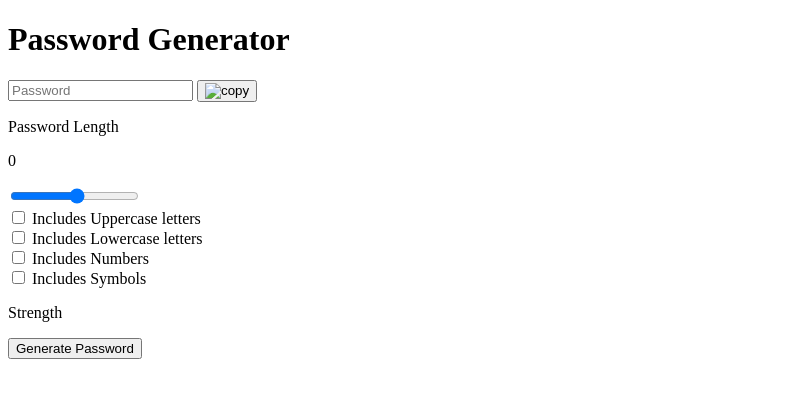
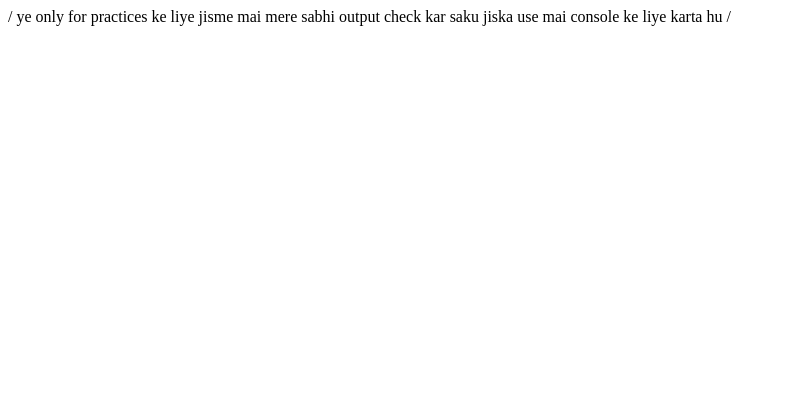
Before and after one commit to satyamst/learn_javascript, a plain HTML site: page index.html in a window 1280 px wide. Shown: the whole page, without its empty margins (0-786 px from the left). Drawn offline with Linux system fonts and the light colour scheme.

Commit message:
modification

```diff
--- /dev/null
+++ b/first.js
@@ -0,0 +1,95 @@
+// const product = {
+//     product_name:'Orange',
+//     product_id:1,
+//     product_price:100,
+//     product_categoriya:'frute',
+
+// };
+//for loop for js script
+// let count = 20;
+// for(let count =1; count<=5;count++){
+//     console.log("count");//5 execute five times
+// }
+alert("hello friend");
+
+/*
+// calculate sum of 1 to 5
+let sum = 0;
+for(let i =1; i<=5;i++) {
+    sum= sum+i;
+}
+console.log("sum",sum);
+console.log("loop is ended");
+*/
+
+
+
+
+
+
+
+
+
+
+
+
+
+// let sum = 5;
+// // let n = 100;
+// for (let i=1; i<= 5; i++) {
+//     sum = sum + i; // sum = 15
+// }
+// console.log("sum",sum);
+// console.log("loop has be ended");
+//print 1 to 5 in for loops
+/*for(let i=1;i<=5;i++) {
+    console.log("i =",i);
+}
+let i=0;
+console.log(i);
+*/
+//infinity loop
+//infinite loop :A Loop
+
+// while(condition) {
+    //do some
+//}
+/*let i=1;
+while(i<=5) {
+    i++;
+    console.log("satyam tiwari",i);
+    // i++;
+}
+
+*/
+/*
+do {
+   // do some work
+}
+while (condition);
+*/
+/*let i=20;
+do {
+    console.log("satyam coder=",i);
+    i++;
+} while (i<=10);
+
+for-of loop & for-in
+
+for(let val of strVar) {
+    // do some work
+}
+*/
+/*let str = "Satyamcoder";
+
+for(let i of str) {
+    console.log("i=", i);
+}
+
+*/
+
+
+
+
+
+// console.log(product);
--- a/index.html
+++ b/index.html
@@ -1,3 +1,6 @@
+/ ye only for practices ke liye jisme mai mere sabhi output check kar saku jiska use mai console ke liye karta hu
+/
+
 <!DOCTYPE html>
 <html lang="en">
 <head>
@@ -8,66 +11,6 @@
 </head>
 <body>
 
-    <div class="container">
-
-        <h1>Password Generator</h1>
-
-        <div class="display-container">
-
-            <input readonly placeholder="Password" class="display" data-passwordDisplay>
-
-            <button data-copy>
-                <span data-copyMsg></span>
-                <img src="./assets/copy.svg" alt="copy" width="23" height="23">
-            </button>
-
-        </div>
-
-
-        <div class="input-container">
-
-            <!--password length section-->
-            <div class="length-container">
-                <p>Password Length</p>
-                <p data-lengthNumber>0</p>
-            </div>
-
-            <!--slider-->
-            <input type="range" min="1" max="20" class="slider" step="1" data-lengthSlider>
-
-            <!-- checkboxes-->
-            <div>
-                <input type="checkbox" id="uppercase">
-                <label for="uppercase">Includes Uppercase letters</label>
-            </div>
-
-            <div>
-                <input type="checkbox" id="lowercase">
-                <label for="lowercase">Includes Lowercase letters</label>
-            </div>
-
-            <div>
-                <input type="checkbox" id="numbers">
-                <label for="numbers">Includes Numbers </label>
-            </div>
-
-            <div>
-                <input type="checkbox" id="symbols">
-                <label for="symbols">Includes Symbols </label>
-            </div>
-
-            <!-- strength section-->
-            <div class="strength-container">
-                <p>Strength</p>
-                <div data-indicator></div>
-            </div>
-
-            <!-- generate password-->
-            <button class="generateButton">Generate Password</button>
-
-        </div>
-
-    </div>
-    <script src="script.js"></script>
+    <script src="first.js"></script>
 </body>
 </html>
```
Also changed, not shown: forloop.js (added).
